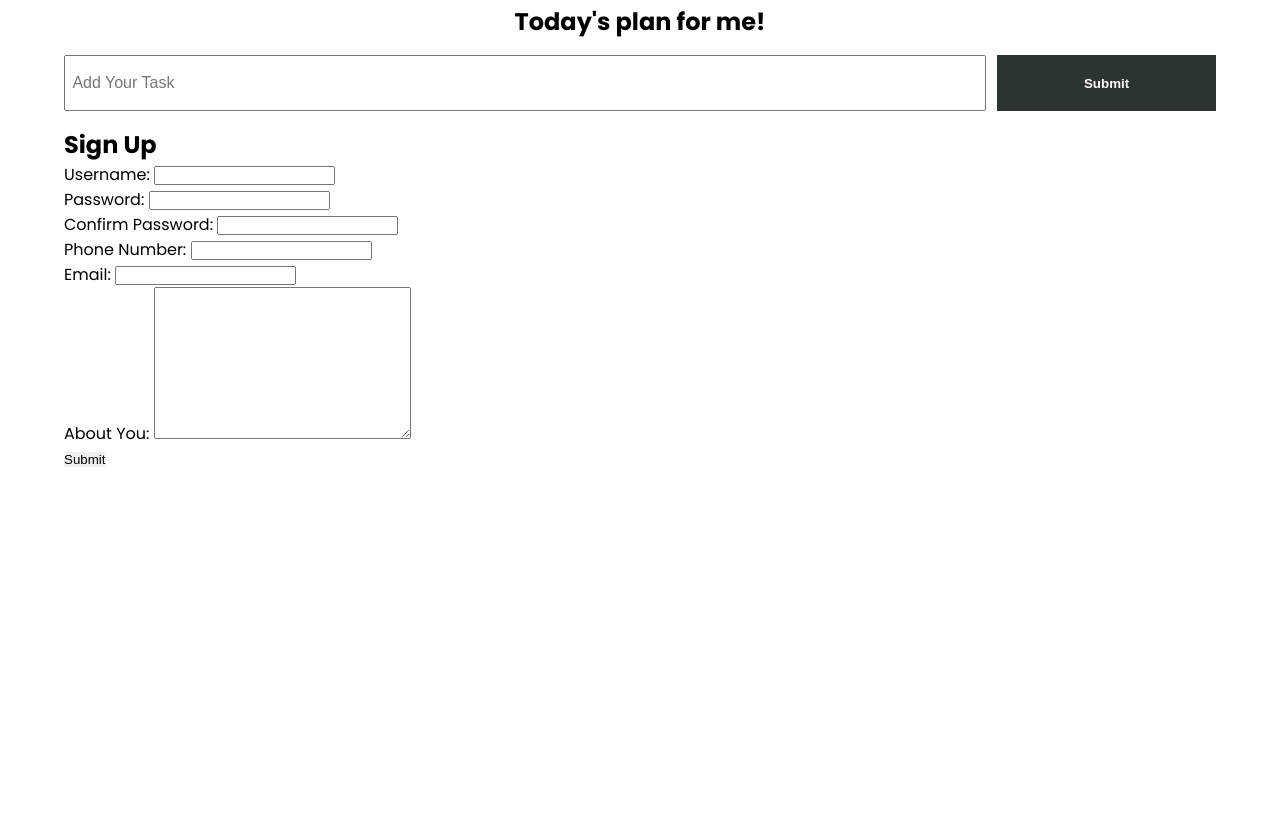
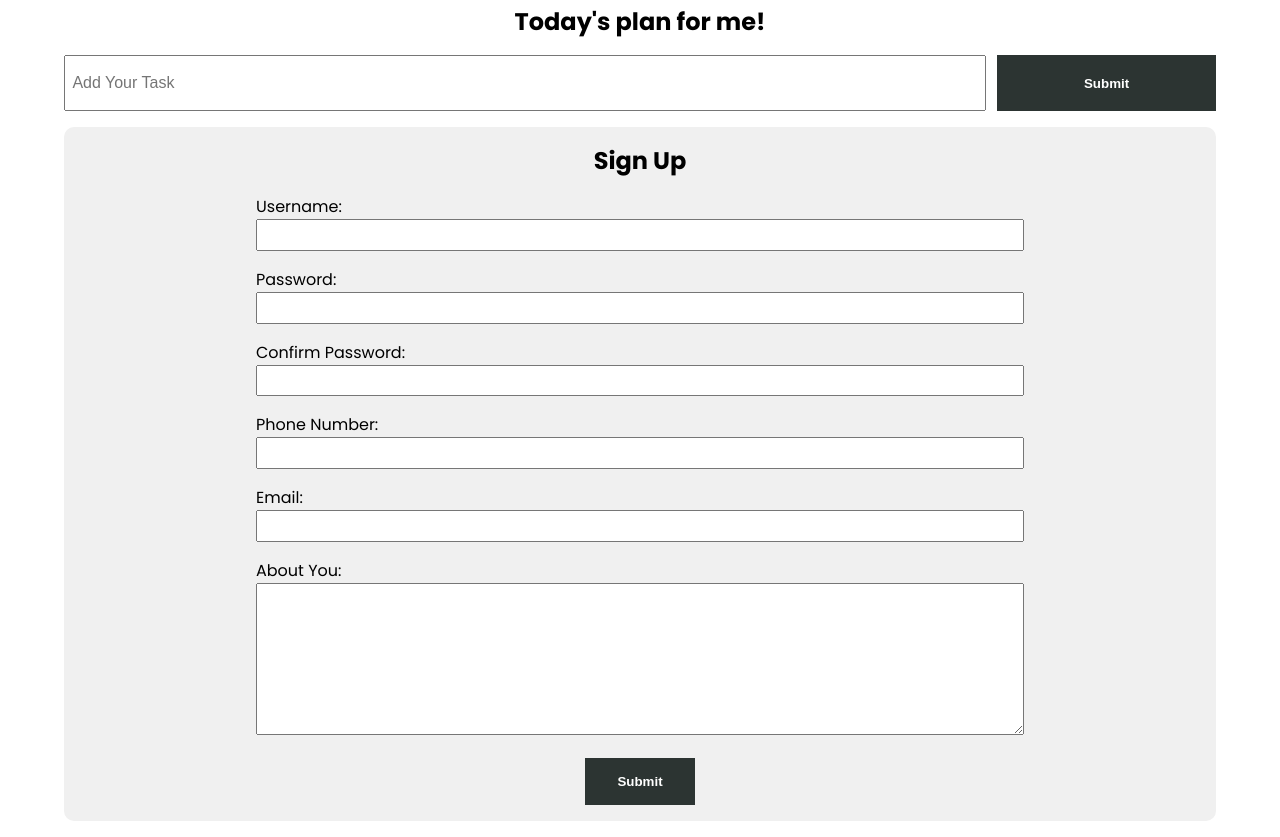
Before and after one commit to mrityunjay9693/JavaScript, a plain HTML site: page DOM/index.html in a window 1280 px wide. Shown: the part 540-1377 px from the top of the page. Before the commit the page ends 1011 px from the top, so only its background shows below. Drawn offline with Linux system fonts and the light colour scheme.

Commit message:
form styling

```diff
--- a/DOM/styles.css
+++ b/DOM/styles.css
@@ -110,20 +110,58 @@ a {
   min-height: 100%;
 }
 
-.form-todo input[type="text"]{
-  width : 80%;
+.form-todo input[type="text"] {
+  width: 80%;
   padding: 0.4rem;
   font-size: 1rem;
   font-weight: 400;
 }
 
-.form-todo input[type="submit"]{
- width: 19%;
- background: rgba(44, 52, 50);
- color: white;
- font-weight: bold;
+.form-todo input[type="submit"] {
+  width: 19%;
+  background: rgba(44, 52, 50);
+  color: white;
+  font-weight: bold;
 }
 
 .section-signup {
+  margin: 1rem auto;
+  text-align: center;
+  background: rgb(240, 240, 240);
+  border-radius: 10px;
+  padding: 1rem;
+}
+
+.signup-form {
+  max-width: 800px;
+  width: 90%;
+  text-align: left;
+  margin: auto;
+}
+
+.signup-form label {
+  display: block;
+}
+
+.signup-form input {
+  display: block;
+  width: 100%;
+  padding: 0.4rem;
+}
+
+.signup-form textarea {
+  width: 100%;
+}
+.form-group {
+  margin: 1rem;
+}
+
+.signup-btn {
+  background: rgb(44, 52, 50);
+  color: white;
+  padding: 1rem 2rem;
+  display: block;
+  margin: auto;
+  font-weight: 600;
   margin-top: 1rem;
 }
```
